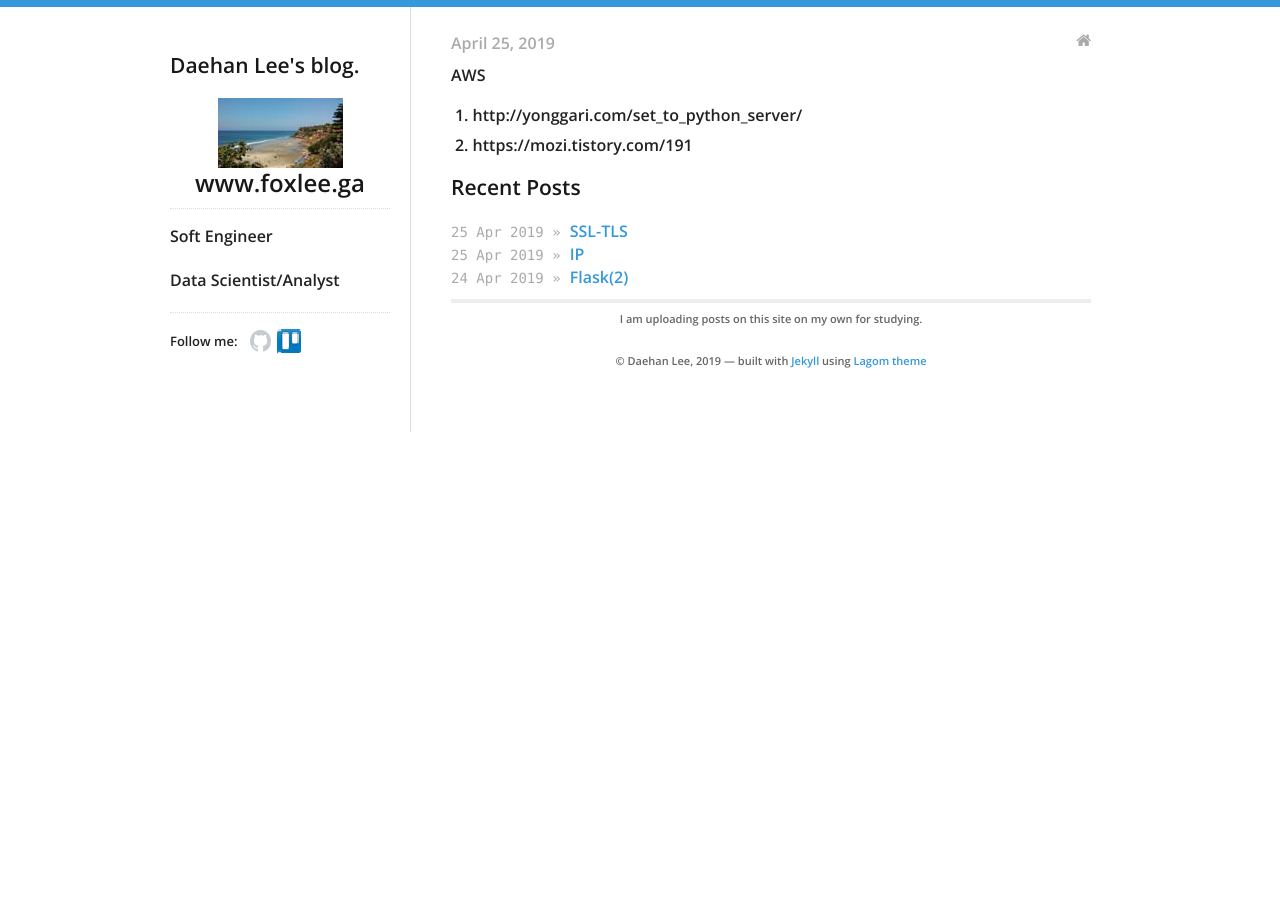
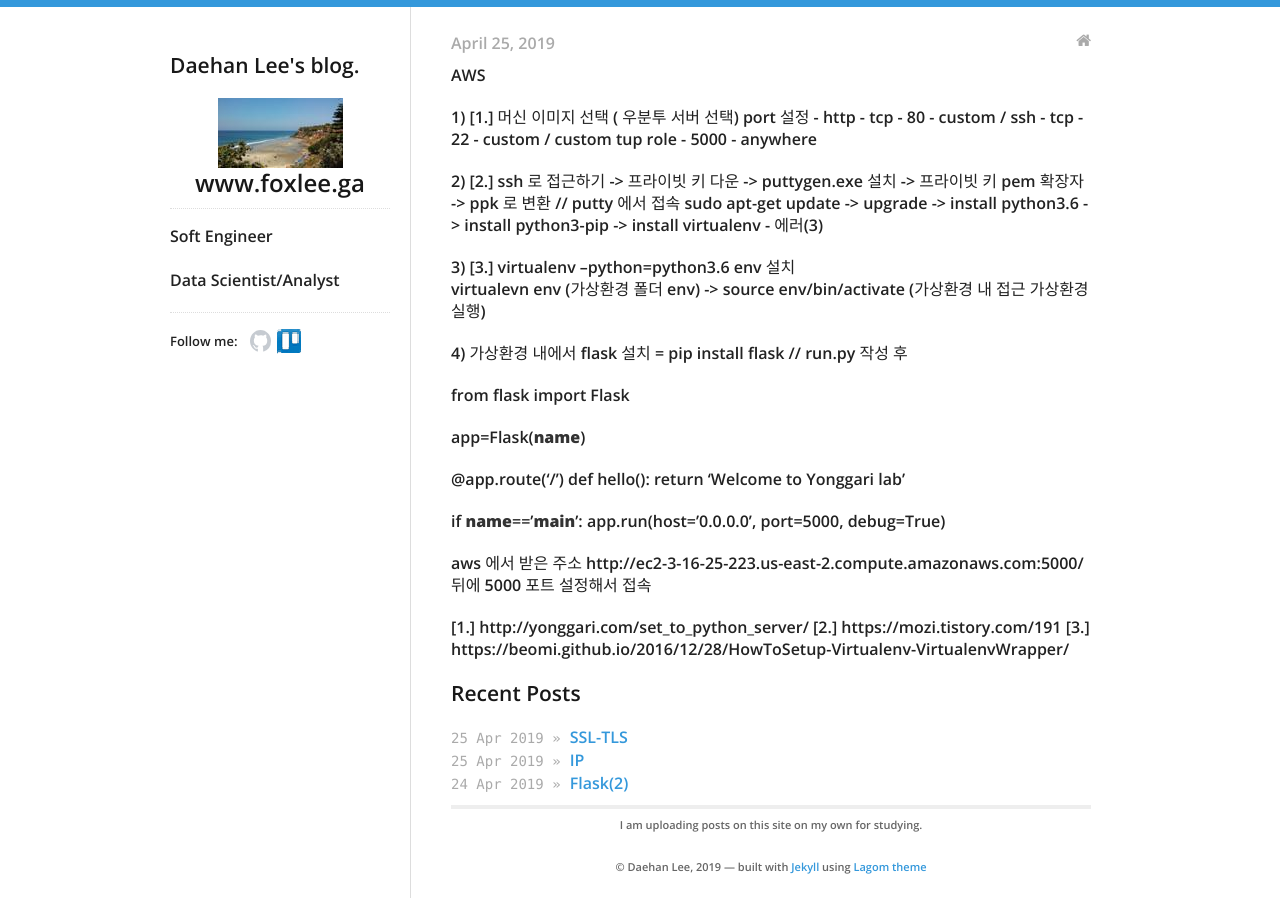
Before and after one commit to daehan0226/Study, a Jekyll site: the page built from _posts/2019-04-25-AWS.md, in a window 1280 px wide. Built offline with Jekyll 4.4.1, drawn with Linux system fonts in a browser that asks for light colours; our own code applies the rules of GitHub Pages for plain Markdown files.

Commit message:
Update 2019-04-25-AWS.md

```diff
--- a/_posts/2019-04-25-AWS.md
+++ b/_posts/2019-04-25-AWS.md
@@ -9,5 +9,36 @@
 
 AWS
 
-1. http://yonggari.com/set_to_python_server/
-2. https://mozi.tistory.com/191
+
+
+
+1) [1.] 머신 이미지 선택 ( 우분투 서버 선택)
+  port 설정 -
+  http - tcp - 80 - custom /
+  ssh  - tcp - 22 - custom /
+  custom tup role - 5000 - anywhere
+
+2) [2.] ssh 로 접근하기 -> 프라이빗 키 다운 -> puttygen.exe 설치 -> 프라이빗 키 pem 확장자 -> ppk 로 변환 // putty 에서 접속
+  sudo apt-get update -> upgrade -> install python3.6 ->  install python3-pip -> install virtualenv - 에러(3)
+
+3) [3.] virtualenv --python=python3.6 env 설치
+  virtualevn env (가상환경 폴더 env)  -> source env/bin/activate (가상환경 내 접근 가상환경 실행)
+
+ 4) 가상환경 내에서 flask 설치 = pip install flask // run.py 작성 후
+
+  from flask import Flask
+
+  app=Flask(__name__)
+
+  @app.route('/')
+  def hello():
+   return 'Welcome to Yonggari lab'
+
+  if __name__=='__main__':
+   app.run(host='0.0.0.0', port=5000, debug=True)
+
+aws 에서 받은 주소  http://ec2-3-16-25-223.us-east-2.compute.amazonaws.com:5000/  뒤에 5000 포트 설정해서 접속
+
+[1.] http://yonggari.com/set_to_python_server/
+[2.] https://mozi.tistory.com/191
+[3.] https://beomi.github.io/2016/12/28/HowToSetup-Virtualenv-VirtualenvWrapper/
```
